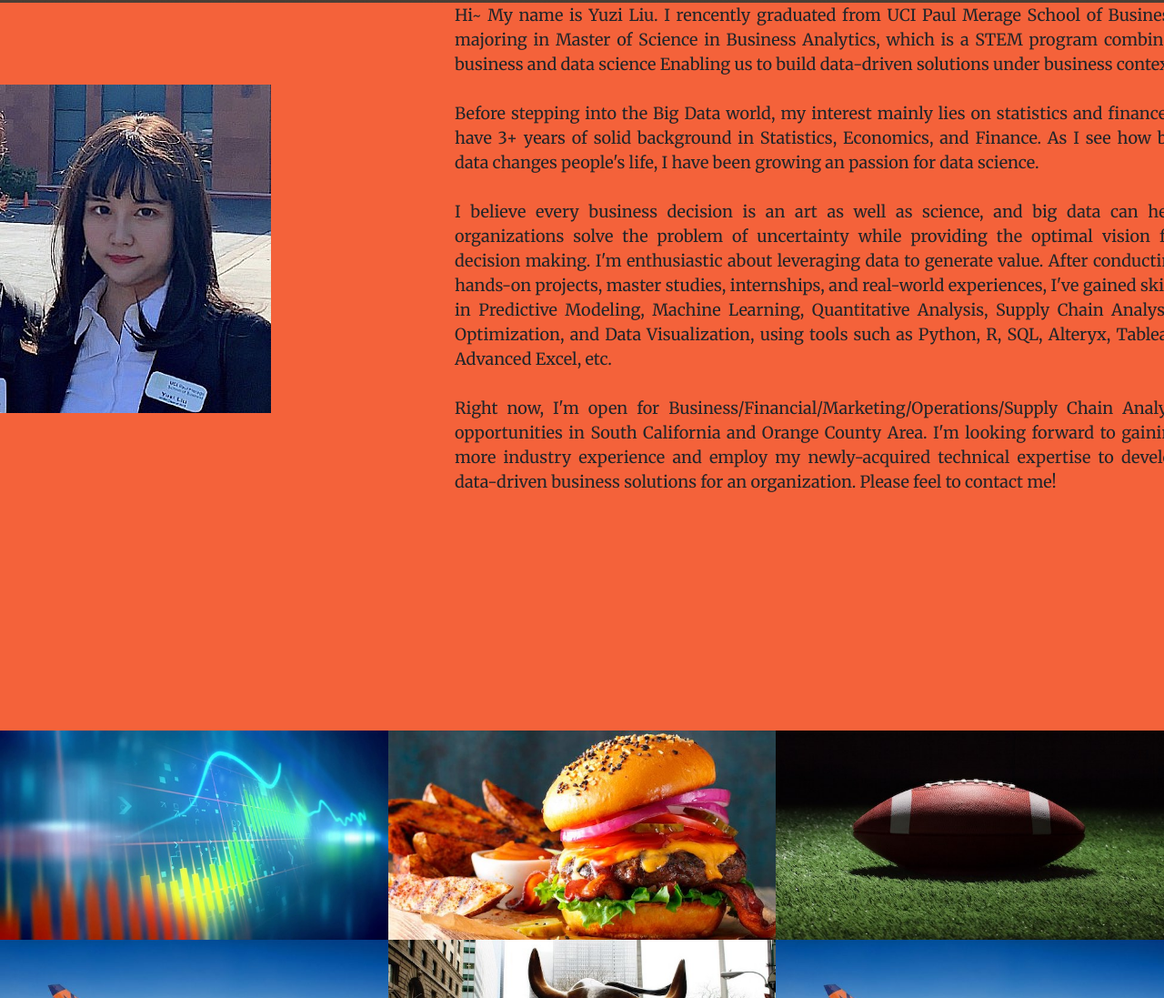
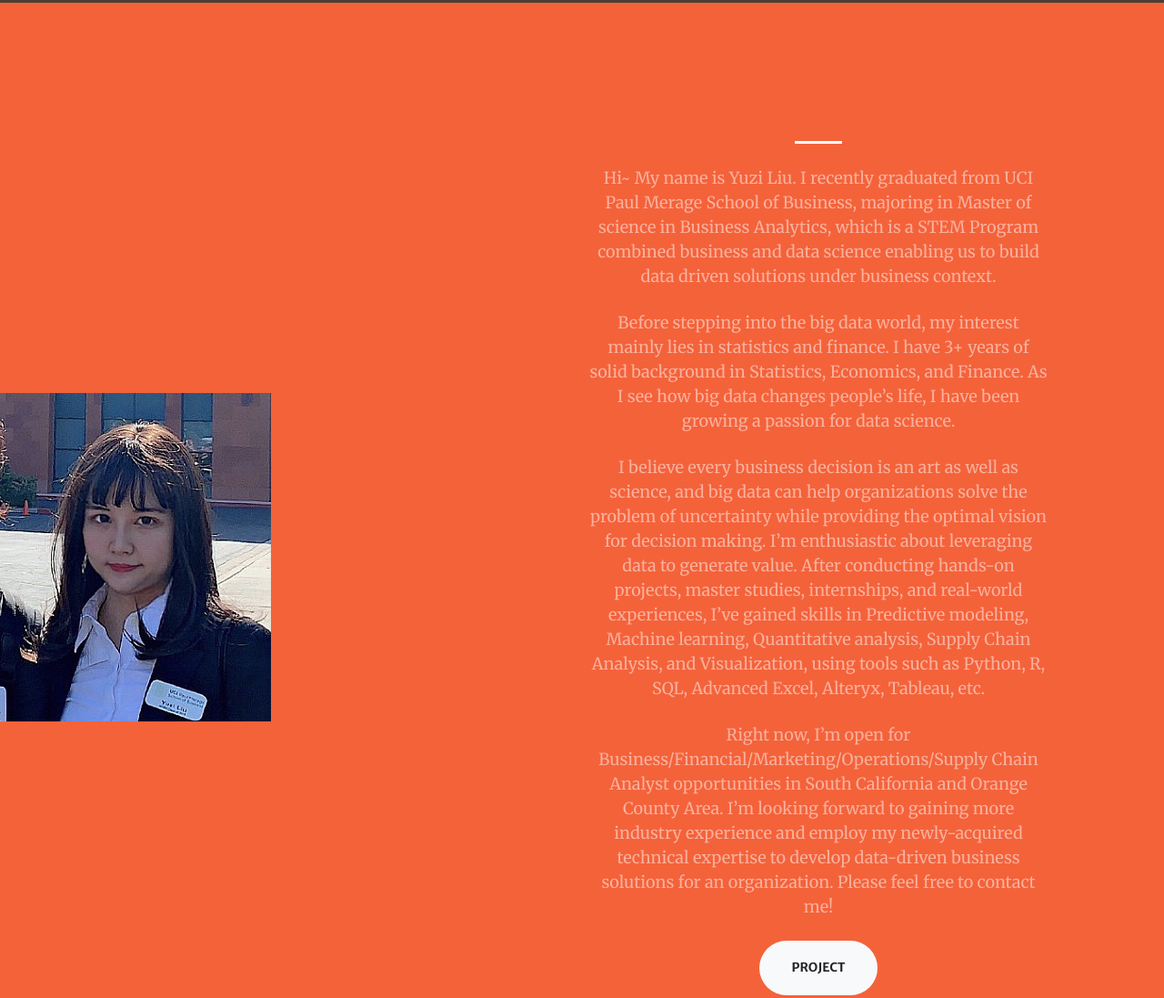
Before and after one commit to Yuzi-Liu/Yuzi-Liu.github.io, a website with bundled scripts: page index.html in a window 1280 px wide. Shown: the part 797-1894 px from the top of the page at 91% size. Built offline with nearby package versions, Linux system fonts and the light colour scheme.

Commit message:
Update index.html

```diff
--- a/index.html
+++ b/index.html
@@ -72,31 +72,32 @@
   <!-- About Section -->
   <!------------------------------------------------------------------------------------------------------------------------------>
 
-
-
-  <section class="bg-primary" id="about" style="height: 100%">
+  <section class="page-section bg-primary" id="about">
    <center>
    <table width="1300" border="0" cellpadding="0" cellspacing="0">
     <tr>
         <td width="500" height="500"><img src="img/yl.JPG" class="img-responsive" alt="" style="margin :auto"></td>
-      <td width="800" height="500"><font size="4"><div align="justify"> Hi~ My name is Yuzi Liu. I rencently graduated from UCI Paul Merage School of Business, majoring in Master of Science in Business Analytics, which is a STEM program combined business and data science
-    Enabling us to build data-driven solutions under business context.<br />
-    <br />
-       Before stepping into the Big Data world, my interest mainly lies on statistics and finance. I have 3+ years of solid background in Statistics, Economics, and Finance. As I see how big data changes people's life, I have been growing an passion for data science.<br />
-    <br />
-       I believe every business decision is an art as well as science, and big data can help organizations solve the problem of uncertainty while providing the optimal vision for decision making. I'm enthusiastic about leveraging data to generate value. After conducting hands-on projects, master studies, internships, and real-world experiences, I've gained skills in Predictive Modeling, Machine Learning, Quantitative Analysis, Supply Chain Analysis, Optimization, and Data Visualization, using tools such as Python, R, SQL, Alteryx, Tableau, Advanced Excel, etc.<br />
-    <br />
-       Right now, I'm open for Business/Financial/Marketing/Operations/Supply Chain Analyst opportunities in South California and Orange County Area.
-    I'm looking forward to gaining more industry experience and employ my newly-acquired technical expertise to develop data-driven business solutions for an organization. Please feel to contact me!</font> </div></td>
+      <td width="800" height="500"><font size="4"><div align="justify">
+
+   <div class="container">
+    <div class="row justify-content-center">
+      <div class="col-lg-8 text-center">
+
+        <hr class="divider light my-4">
+        <p class="text-white-50 mb-4">    Hi~ My name is Yuzi Liu. I recently graduated from UCI Paul Merage School of Business, majoring in Master of science in Business Analytics, which is a STEM Program combined business and data science enabling us to build data driven solutions under business context.  </p>
+        <p class="text-white-50 mb-4">    Before stepping into the big data world, my interest mainly lies in statistics and finance. I have 3+ years of solid background in Statistics, Economics, and Finance. As I see how big data changes people’s life, I have been growing a passion for data science. </p>
+        <p class="text-white-50 mb-4">    I believe every business decision is an art as well as science, and big data can help organizations solve the problem of uncertainty while providing the optimal vision for decision making. I’m enthusiastic about leveraging data to generate value. After conducting hands-on projects, master studies, internships, and real-world experiences, I’ve gained skills in Predictive modeling, Machine learning, Quantitative analysis, Supply Chain Analysis, and Visualization, using tools such as Python, R, SQL, Advanced Excel, Alteryx, Tableau, etc.</p>
+        <p class="text-white-50 mb-4">    Right now, I’m open for Business/Financial/Marketing/Operations/Supply Chain Analyst opportunities in South California and Orange County Area. I’m looking forward to gaining more industry experience and employ my newly-acquired technical expertise to develop data-driven business solutions for an organization. Please feel free to contact me! </p>
+        <a class="btn btn-light btn-xl js-scroll-trigger" href="#portfolio">Project</a>
     </tr>
     </table>
     </center>
        </div>
       </div>
-
-
+    </div>
 
   </section>
+
 
 
 
```
Lines whose indentation alone changed are shown as unchanged.
